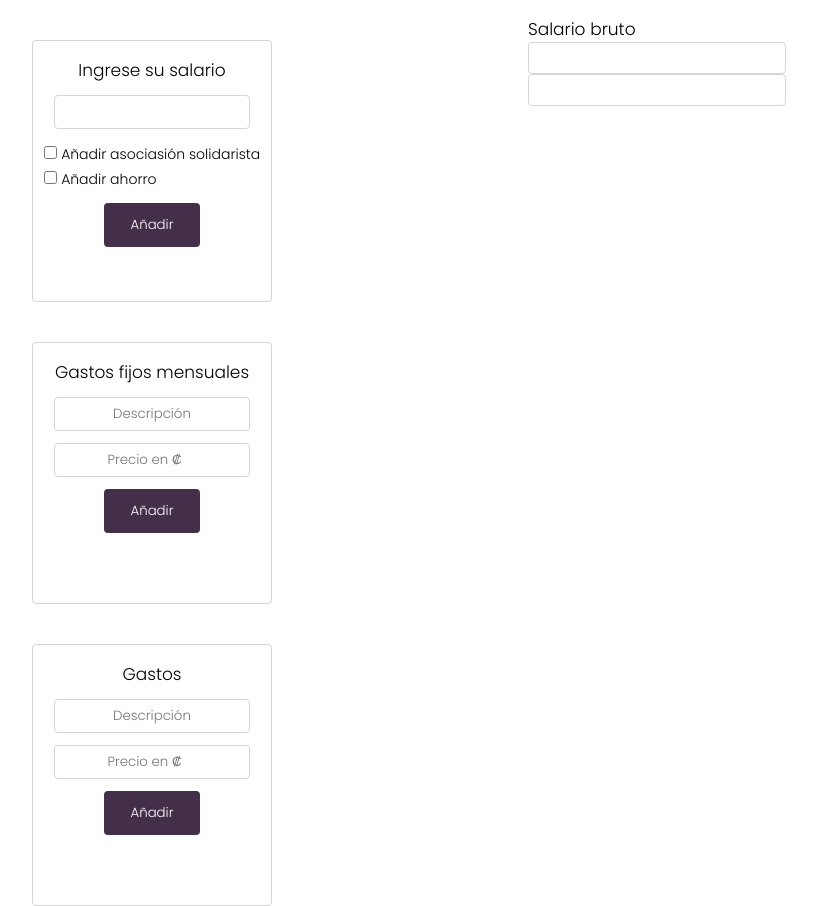
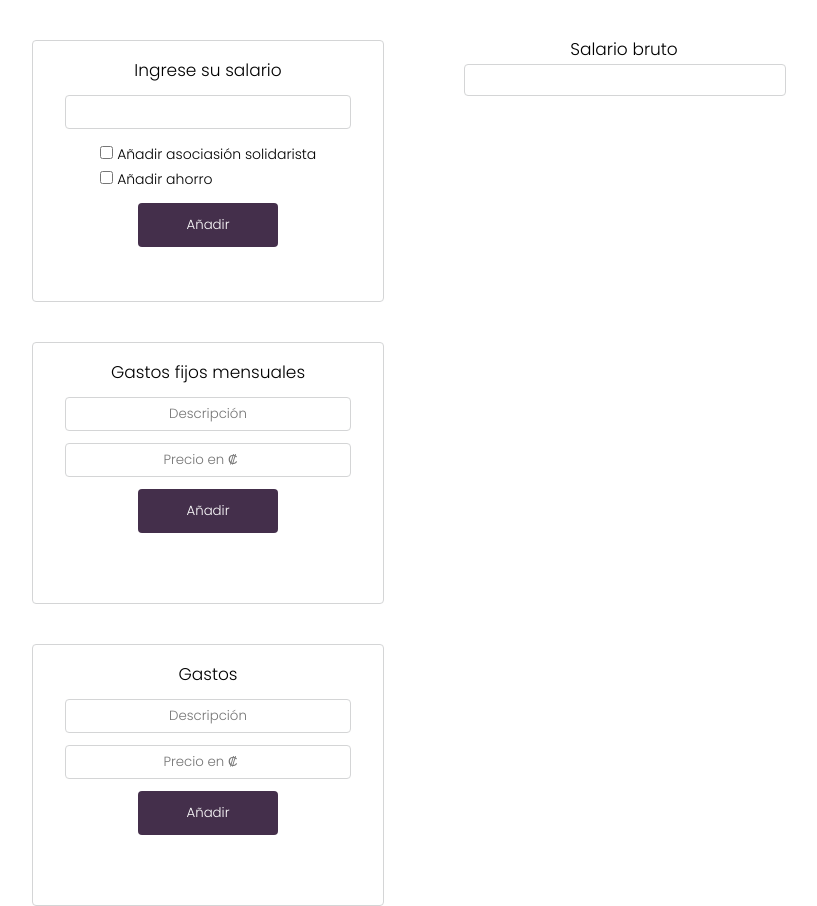
Before and after one commit to samuelmdu/menudo, a website: page index.html in a window 1280 px wide. Shown: the whole page, without its empty margins (48-865 px from the left). Drawn offline with Linux system fonts and the light colour scheme.

Commit message:
Second commit

```diff
--- a/index.html
+++ b/index.html
@@ -52,10 +52,12 @@
             </div>
         </section>
         <!--Print Cards-->
-        <section name="print-cards">
-            <h2 class="title">Salario bruto</h2>
-            <div class="print-container"></div>
-            <div class="print-container"></div>
+        <section class="print-cards">
+            <div>
+                <h2 class="title">Salario bruto</h2>
+                <div class="print-container"></div>
+            </div>
+
         </section>
 
 
--- a/style.css
+++ b/style.css
@@ -14,7 +14,7 @@
 
 .main-container {
     display: flex;
-    gap: 20vw;
+    gap: 15vw;
 }
 
 /* Add cards */
@@ -31,6 +31,7 @@
     align-items: center;
     height: 260px;
     max-width: 400px;
+    min-width: 350px;
     margin-top: 5vh;
     margin-left: 10vh;
     border: 1px solid var(--grey);
@@ -80,17 +81,19 @@
 /* Print cards */
 
 .print-cards {
+    margin-top: 2.5vh;
+    width: 25vw;
+    text-align: center;
+}
+
+.print-container {
     display: flex;
     justify-content: center;
     align-items: center;
-    width: 25vw;
-    background-color: black;
-
-}
-
-.print-container {
     border: 1px solid var(--grey);
     border-radius: 4px;
     height: 30px;
-    width: 20vw;
+    width: 100%;
+    margin-top: 0.3vh;
+
 }
```
